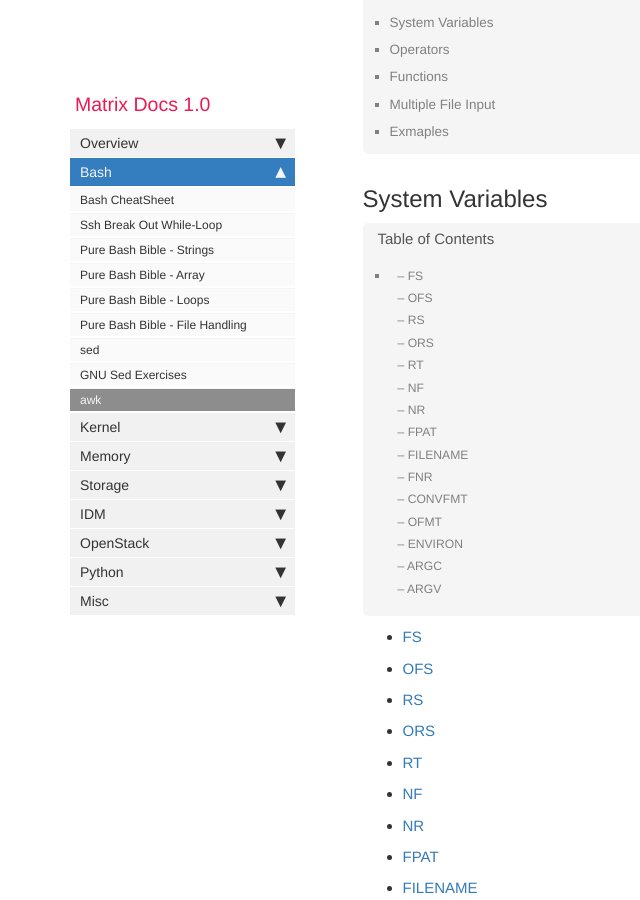
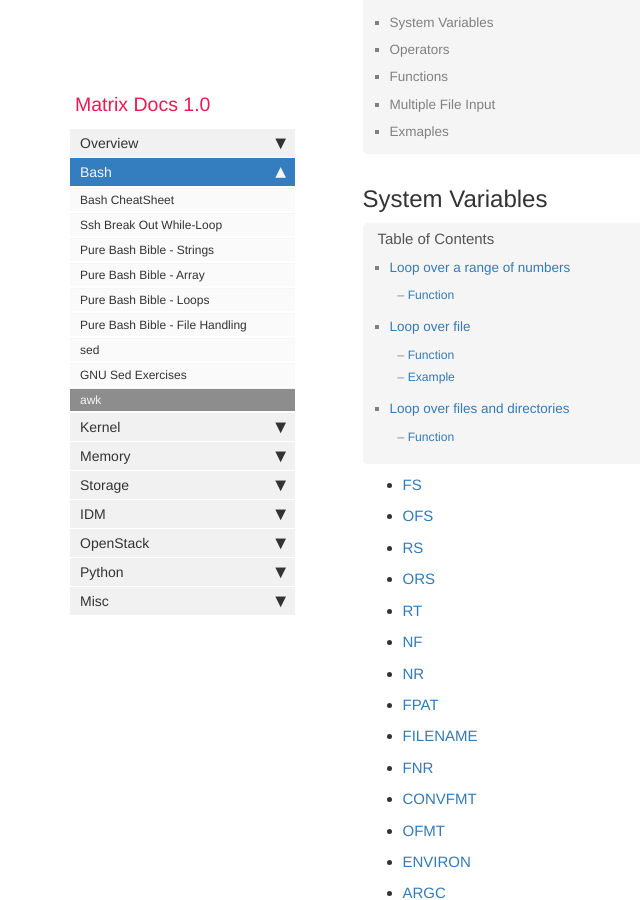
Before and after one commit to matrixzj/documentations, a Jekyll site: the page built from pages/bash/awk.md, in a window 1280 px wide and 900 px high, scrolled down 360 px. Shown: the whole window, without its empty margins (0-640 px from the left). Built offline with Jekyll 4.4.1, drawn with Linux system fonts in a browser that asks for light colours; comment, search, counter and statistics services are not loaded.

Commit message:
There are 1 files have been modified at 2022-03-12 20:44:11 . 	-rw-rw-r--. 1 jzou jzou 26334 Mar 12 20:44 ../pages/bash/awk.md No files have been added. No files have been deleted. No file type has been changed.

```diff
--- a/pages/bash/awk.md
+++ b/pages/bash/awk.md
@@ -28,28 +28,26 @@ folder: bash
 <div id="toc">
    <ul>
       <li>
+         <a href="#loop-over-a-range-of-numbers">Loop over a range of numbers</a><a class="anchorjs-link " aria-label="Anchor" data-anchorjs-icon="" href="#loop-over-a-range-of-numbers" style="font: 1em / 1 anchorjs-icons; padding-left: 0.375em;"></a>
          <ul>
-            <li><a href="#FS"></a>FS<a class="anchorjs-link " aria-label="Anchor" data-anchorjs-icon="" href="#FS" style="font: 1em / 1 anchorjs-icons; padding-left: 0.375em;"></a></li>
-            <li><a href="#OFS"></a>OFS<a class="anchorjs-link " aria-label="Anchor" data-anchorjs-icon="" href="#OFS" style="font: 1em / 1 anchorjs-icons; padding-left: 0.375em;"></a></li>
-            <li><a href="#RS"></a>RS<a class="anchorjs-link " aria-label="Anchor" data-anchorjs-icon="" href="#RS" style="font: 1em / 1 anchorjs-icons; padding-left: 0.375em;"></a></li>
-            <li><a href="#ORS"></a>ORS<a class="anchorjs-link " aria-label="Anchor" data-anchorjs-icon="" href="#ORS" style="font: 1em / 1 anchorjs-icons; padding-left: 0.375em;"></a></li>
-            <li><a href="#RT"></a>RT<a class="anchorjs-link " aria-label="Anchor" data-anchorjs-icon="" href="#RT" style="font: 1em / 1 anchorjs-icons; padding-left: 0.375em;"></a></li>
-            <li><a href="#NF"></a>NF<a class="anchorjs-link " aria-label="Anchor" data-anchorjs-icon="" href="#NF" style="font: 1em / 1 anchorjs-icons; padding-left: 0.375em;"></a></li>
-            <li><a href="#NR"></a>NR<a class="anchorjs-link " aria-label="Anchor" data-anchorjs-icon="" href="#NR" style="font: 1em / 1 anchorjs-icons; padding-left: 0.375em;"></a></li>
-            <li><a href="#FPAT"></a>FPAT<a class="anchorjs-link " aria-label="Anchor" data-anchorjs-icon="" href="#FPAT" style="font: 1em / 1 anchorjs-icons; padding-left: 0.375em;"></a></li>
-            <li><a href="#FILENAME"></a>FILENAME<a class="anchorjs-link " aria-label="Anchor" data-anchorjs-icon="" href="#FILENAME" style="font: 1em / 1 anchorjs-icons; padding-left: 0.375em;"></a></li>
-            <li><a href="#FNR"></a>FNR<a class="anchorjs-link " aria-label="Anchor" data-anchorjs-icon="" href="#FNR" style="font: 1em / 1 anchorjs-icons; padding-left: 0.375em;"></a></li>
-            <li><a href="#CONVFMT"></a>CONVFMT<a class="anchorjs-link " aria-label="Anchor" data-anchorjs-icon="" href="#CONVFMT" style="font: 1em / 1 anchorjs-icons; padding-left: 0.375em;"></a></li>
-            <li><a href="#OFMT"></a>OFMT<a class="anchorjs-link " aria-label="Anchor" data-anchorjs-icon="" href="#OFMT" style="font: 1em / 1 anchorjs-icons; padding-left: 0.375em;"></a></li>
-            <li><a href="#ENVIRON"></a>ENVIRON<a class="anchorjs-link " aria-label="Anchor" data-anchorjs-icon="" href="#ENVIRON" style="font: 1em / 1 anchorjs-icons; padding-left: 0.375em;"></a></li>
-            <li><a href="#ARGC"></a>ARGC<a class="anchorjs-link " aria-label="Anchor" data-anchorjs-icon="" href="#ARGC" style="font: 1em / 1 anchorjs-icons; padding-left: 0.375em;"></a></li>
-            <li><a href="#ARGV"></a>ARGV<a class="anchorjs-link " aria-label="Anchor" data-anchorjs-icon="" href="#ARGV" style="font: 1em / 1 anchorjs-icons; padding-left: 0.375em;"></a></li>
-          </ul>
-       </li>
-    </ul>
+            <li><a href="#function">Function</a><a class="anchorjs-link " aria-label="Anchor" data-anchorjs-icon="" href="#function" style="font: 1em / 1 anchorjs-icons; padding-left: 0.375em;"></a></li>
+         </ul>
+      </li>
+      <li>
+         <a href="#loop-over-file">Loop over file</a><a class="anchorjs-link " aria-label="Anchor" data-anchorjs-icon="" href="#loop-over-file" style="font: 1em / 1 anchorjs-icons; padding-left: 0.375em;"></a>
+         <ul>
+            <li><a href="#function-1">Function</a><a class="anchorjs-link " aria-label="Anchor" data-anchorjs-icon="" href="#function-1" style="font: 1em / 1 anchorjs-icons; padding-left: 0.375em;"></a></li>
+            <li><a href="#example">Example</a><a class="anchorjs-link " aria-label="Anchor" data-anchorjs-icon="" href="#example" style="font: 1em / 1 anchorjs-icons; padding-left: 0.375em;"></a></li>
+         </ul>
+      </li>
+      <li>
+         <a href="#loop-over-files-and-directories">Loop over files and directories</a><a class="anchorjs-link " aria-label="Anchor" data-anchorjs-icon="" href="#loop-over-files-and-directories" style="font: 1em / 1 anchorjs-icons; padding-left: 0.375em;"></a>
+         <ul>
+            <li><a href="#function-2">Function</a><a class="anchorjs-link " aria-label="Anchor" data-anchorjs-icon="" href="#function-2" style="font: 1em / 1 anchorjs-icons; padding-left: 0.375em;"></a></li>
+         </ul>
+      </li>
+   </ul>
 </div>
-
-
 
 
 * [FS](#FS)
```
